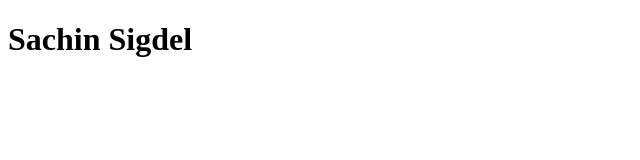
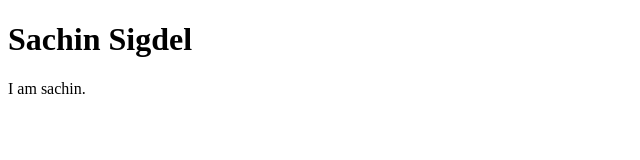
Before and after one commit to SachinSigdel/test, a plain HTML site: page index.html in a window 1280 px wide. Shown: the full height of the page, 0-640 px from the left. Drawn offline with Linux system fonts and the light colour scheme.

Commit message:
added paragraph on index.html

```diff
--- a/index.html
+++ b/index.html
@@ -7,5 +7,6 @@
 </head>
 <body>
     <h1>Sachin Sigdel</h1>
+    <p> I am sachin.</p>
 </body>
 </html>
```
